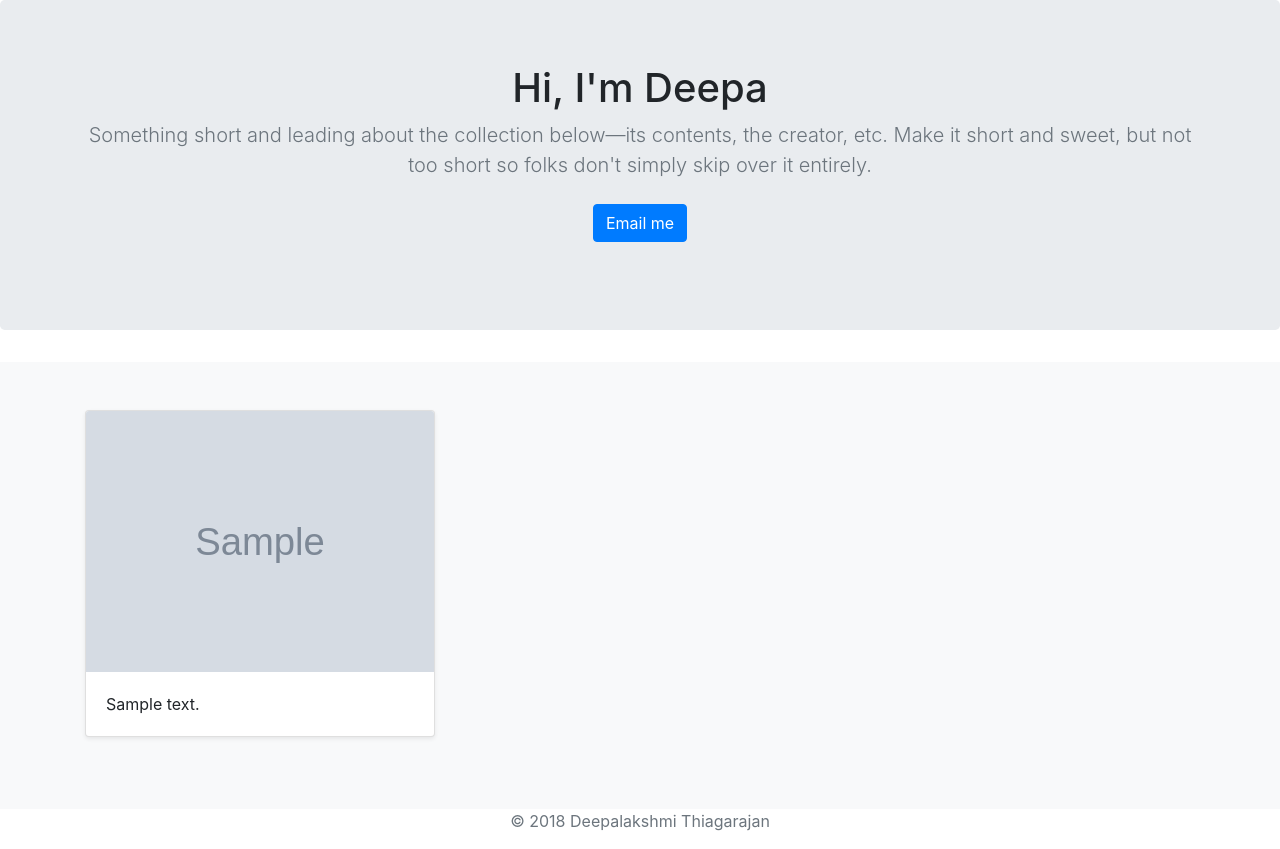
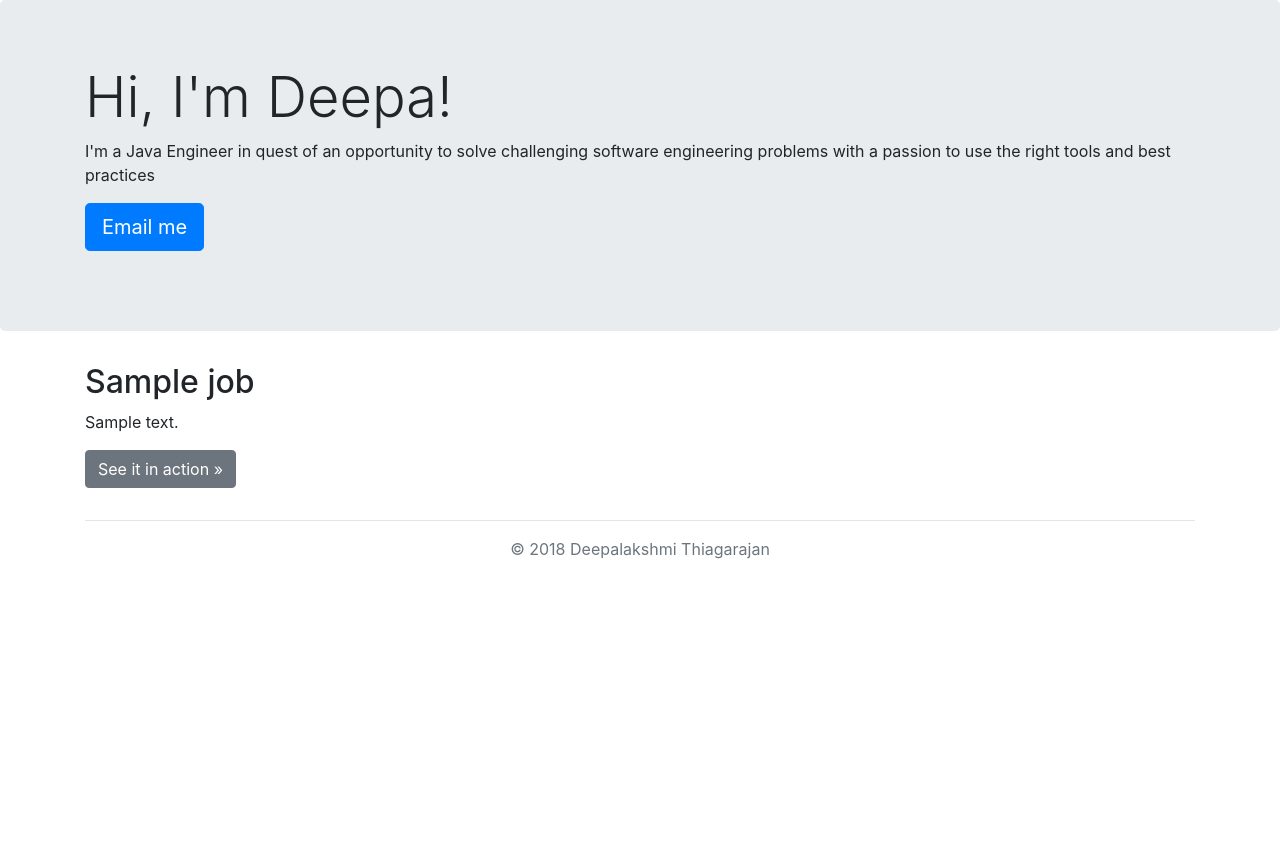
Before and after one commit to deepa/portfolio-project, a Django app: template jobs/templates/jobs/home.html in a window 1280 px wide. Shown: the part 56-905 px from the top of the page. After the commit the page ends 615 px from the top, so only its background shows below. Run offline with Django 3.2, Linux system fonts and the light colour scheme; the template is opened without the code that fills it: most values are stand-ins (such as "Sample title", 1, 10 or a date in 2020); grey boxes marked "Sample" are stand-in pictures; data that the repository does not hold is empty; some libraries are stand-ins or nearby versions.

Commit message:
change model for jobs / layout of homepage. update resume

```diff
--- a/jobs/templates/jobs/home.html
+++ b/jobs/templates/jobs/home.html
@@ -3,33 +3,28 @@
 {% block content %}
 <main role="main">
 
-  <section class="jumbotron text-center">
+  <!-- Main jumbotron for a primary marketing message or call to action -->
+  <div class="jumbotron">
     <div class="container">
-      <h1 class="jumbotron-heading">Hi, I'm Deepa</h1>
-      <p class="lead text-muted">Something short and leading about the collection below—its contents, the creator, etc.
-        Make it short and sweet, but not too short so folks don't simply skip over it entirely.</p>
-      <p>
-        <a href="mailto:deepa.name@gmail.com" class="btn btn-primary my-2">Email me</a>
-      </p>
+      <h1 class="display-4">Hi, I'm Deepa!</h1>
+      <p>I'm a Java Engineer in quest of an opportunity to solve challenging software engineering problems with a
+        passion to use the right tools and best practices</p>
+      <p><a class="btn btn-primary btn-lg" href="mailto: deepa.name@gmail.com" role="button">Email me</a></p>
     </div>
-  </section>
+  </div>
 
-  <div class="album py-5 bg-light">
   <div class="container">
     <div class="row">
       {% for job in jobs.all %}
-        <div class="col-md-4">
-          <div class="card mb-4 shadow-sm">
-            <img class="card-img-top" src="{{ job.image.url }}">
-            <div class="card-body">
-              <p class="card-text">{{ job.summary }}</p>
-            </div>
-          </div>
+      <div class="col-md-3">
+        <h2>{{ job.title }}</h2>
+        <p>{{ job.details }}</p>
+        <p><a class="btn btn-secondary" href="{{ job.link }}" target="_blank" role="button">See it in action &raquo;</a></p>
       </div>
       {% endfor %}
     </div>
-    </div>
-  </div>
+    <hr />
+  </div> <!-- /container -->
 
 </main>
 {% endblock %}
--- a/portfolio/settings.py
+++ b/portfolio/settings.py
@@ -79,7 +79,7 @@ DATABASES = {
     'default': {
         'ENGINE': 'django.db.backends.postgresql',
         'NAME': 'portfoliodb',
-        'USER': 'user123',
+        'USER': 'postgres',
         'HOST': 'localhost',
         'PORT': 5432
     }
```
Also changed, not shown: jobs/models.py (+5 -3 lines), summary.md (+11 -0 lines), blog/migrations/0003_auto_20181001_0234.py (added), jobs/migrations/0002_auto_20181001_0234.py (added), 1 other file. Lines whose indentation alone changed are shown as unchanged.
